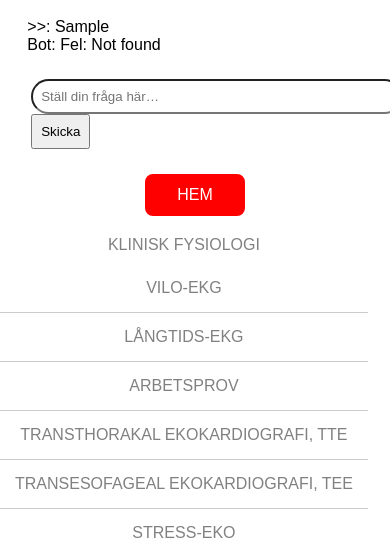
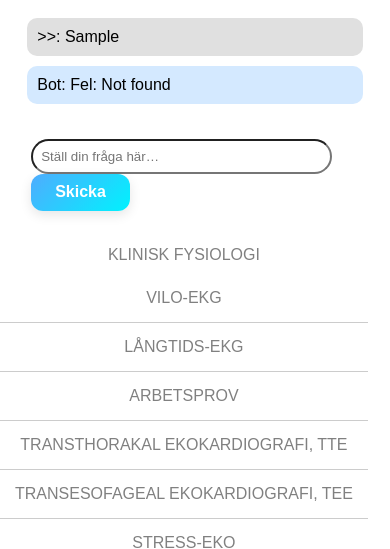
Before and after one commit to ali-sob/Klinfys-AI, a website: page index.html in a window 390 px wide. Both pictures are taken after typing "Sample" into the empty fields and a click on the button "Skicka". Shown: the part 295-844 px from the top of the page. Drawn offline with Linux system fonts and the light colour scheme; no server answers.

Commit message:
Responsiv layout med mobilmeny

```diff
--- a/index.html
+++ b/index.html
@@ -20,7 +20,7 @@
 </div>
 
 <div id="nav">
-  <input type="button" class="hemknapp" value="HEM">
+
 
   <div class="container-dd1">
     <nav class="kf">KLINISK FYSIOLOGI</nav>
@@ -55,6 +55,9 @@
   const chat = document.getElementById("chat");
   const form = document.getElementById("form");
   const input = document.getElementById("input");
+  const bubble = document.getElementById("bubble");
+
+  const history = [];
 
   form.addEventListener("submit", async (e) => {
     e.preventDefault();
@@ -64,6 +67,8 @@
     input.value = "";
     history.push({ role: "user", content: fråga });
     append(">>", fråga, "user");
+
+    bubble.src = "three.gif"; // visa "tänker"-bild
 
     const typingRef = append("AI", "Skriver svar…", "bot", true);
 
@@ -82,23 +87,24 @@
 
       const data = await res.json();
       typingRef.remove();
+      bubble.src = "one.gif"; // återställ bild
 
-      let suffix = "";
-      if (Array.isArray(data.citations) && data.citations.length) {
-        suffix = " (" + data.citations.map(c => `${c.label} s.${c.page}`).join(", ") + ")";
+      const content = data.content || "";
+      const innehållerRedan = content.toLowerCase().includes("ingen information i metoddokumenten");
+
+      if ((!data.citations || data.citations.length === 0) && !innehållerRedan) {
+        append("AI", "Jag hittar ingen information i metoddokumenten.", "bot");
       }
 
-      const svar = data.content + suffix;
-      history.push({ role: "assistant", content: svar });
-      append("AI", svar, "bot");
+      history.push({ role: "assistant", content });
+      append("AI", content, "bot");
 
     } catch (err) {
       typingRef.remove();
       append("Bot", "Fel: " + err.message, "bot");
+      bubble.src = "one.gif"; // återställ bild vid fel
     }
   });
-
-  const history = [];
 
   function append(namn, text, klass, typing = false) {
     const div = document.createElement("div");
@@ -106,8 +112,7 @@
 
     const bub = document.createElement("div");
     bub.className = "bubble";
-    const clean = text.replace(/【[^】]+】/gu, "");
-    bub.textContent = `${namn}: ${clean}`;
+    bub.textContent = `${namn}: ${text}`;
     div.appendChild(bub);
 
     chat.appendChild(div);
--- a/looks3.css
+++ b/looks3.css
@@ -10,7 +10,7 @@ body {
   left: 3%;
   width: 300px;
   border-radius: 2em;
-  z-index: 2;
+  z-index: 10;
   padding: 5px;
 }
 
@@ -21,24 +21,43 @@ body {
 }
 
 #form button {
-  padding: 0.5rem;
+  padding: 0.6rem 1.5rem;
+  border: none;
+  border-radius: 12px;
+  background: linear-gradient(135deg, #4facfe, #00f2fe);
+  color: white;
+  font-size: 1rem;
+  font-weight: 600;
+  cursor: pointer;
+  box-shadow: 0 4px 12px rgba(0, 0, 0, 0.1);
+  transition: all 0.3s ease;
 }
+
+#form button:hover {
+  transform: translateY(-2px);
+  box-shadow: 0 6px 16px rgba(0, 0, 0, 0.15);
+}
+
+
 
 #bubble {
   position: fixed;
   top: 0;
   left: 1%;
   max-width: 90vw;
-  z-index: 0;
+  z-index: 1;
+  pointer-events: none;
 }
 
 #chat {
   position: fixed;
-  top: 40%;
+  top: 38%;
+  bottom: 3%;
   left: 2%;
   width: 300px;
+  overflow-y: auto;
   border: 0;
-  z-index: 2;
+  z-index: 10;
 }
 
 #left {
@@ -48,7 +67,6 @@ body {
   width: 40vw;
   height: 100%;
   background-color: white;
-  overflow: visible;
 }
 
 #nav {
@@ -58,7 +76,6 @@ body {
   width: 60%;
   height: 60px;
   background-color: rgba(255, 255, 255, 1);
-  overflow: visible;
   z-index: 1;
   transition-duration: 0.5s;
 }
@@ -81,7 +98,6 @@ nav {
   height: 90vh;
   max-height: 100vh;
   background-color: white;
-  overflow: visible;
   z-index: -1;
 }
 
@@ -110,23 +126,7 @@ h2 {
   background-color: white;
 }
 
-.hemknapp {
-  color: white;
-  background-color: red;
-  border-radius: 0.5em;
-  transition-duration: 0.5s;
-  font-size: 1em;
-  border: 2px solid red;
-  padding: 10px 30px;
-  position: fixed;
-  top: 10px;
-  right: 20px;
-}
 
-.hemknapp:hover {
-  color: black;
-  background-color: white;
-}
 
 .container-dd1,
 .container-dd2 {
@@ -161,6 +161,29 @@ h2 {
 }
 
 .kf:hover {
+  color: black;
+}
+
+/* Chattbubblor */
+.msg {
+  margin-bottom: 10px;
+}
+
+.bubble {
+  padding: 10px;
+  border-radius: 10px;
+  margin-bottom: 5px;
+  max-width: 90%;
+  word-wrap: break-word;
+}
+
+.msg.user .bubble {
+  background-color: #e0e0e0; /* grå bakgrund */
+  color: black;
+}
+
+.msg.bot .bubble {
+  background-color: #d4e9ff; /* ljusblå bakgrund */
   color: black;
 }
 
@@ -202,47 +225,6 @@ h2 {
 
   #form,
   #chat {
-    position: static;
-    width: 90%;
-    margin: 20px auto;
-    z-index: 2;
-  }
-
-  #input {
-    width: 100%;
-  }
-
-  #bubble {
-    position: relative;
-    max-width: 100%;
-    display: block;
-    margin: 0 auto 10px auto;
-  }
-
-  h2 {
-    text-align: center;
-  }
-}
-
-/* Lägg detta i slutet av looks3.css */
-
-#form {
-  z-index: 10;
-  pointer-events: auto;
-}
-
-#chat {
-  z-index: 10;
-}
-
-#bubble {
-  z-index: 1; /* Viktigt att denna inte ligger över formuläret */
-  pointer-events: none; /* Bilden ska inte få klick! */
-}
-
-/* Extra fix för mobil */
-@media (max-width: 768px) {
-  #form, #chat {
     position: relative;
     width: 90%;
     margin: 20px auto;
@@ -254,7 +236,10 @@ h2 {
     max-width: 100%;
     margin: 0 auto 20px auto;
     display: block;
-    pointer-events: none;
     z-index: 1;
   }
+
+  h2 {
+    text-align: center;
+  }
 }
```
Also changed, not shown: server.js (+48 -29 lines), 1 other file.
